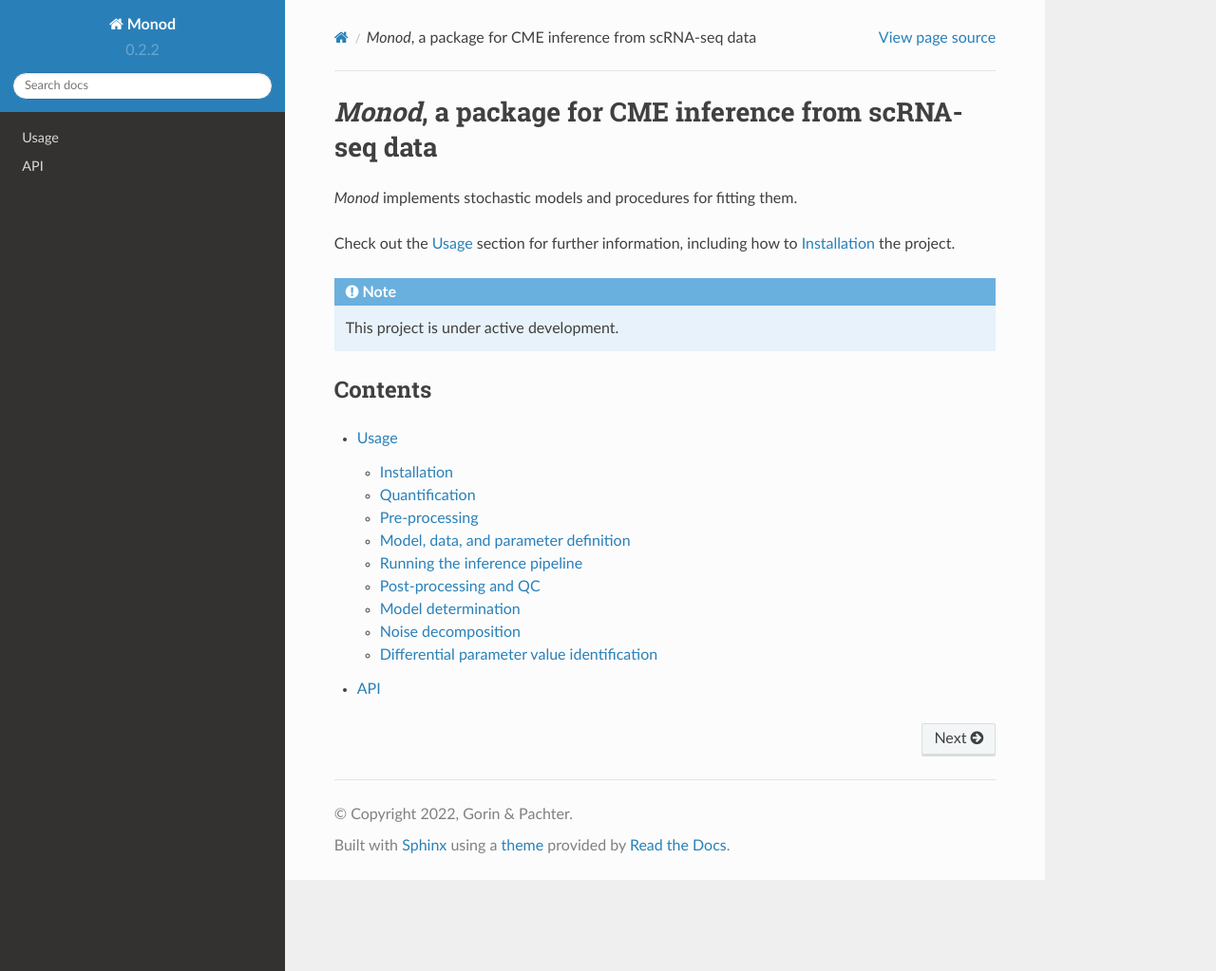
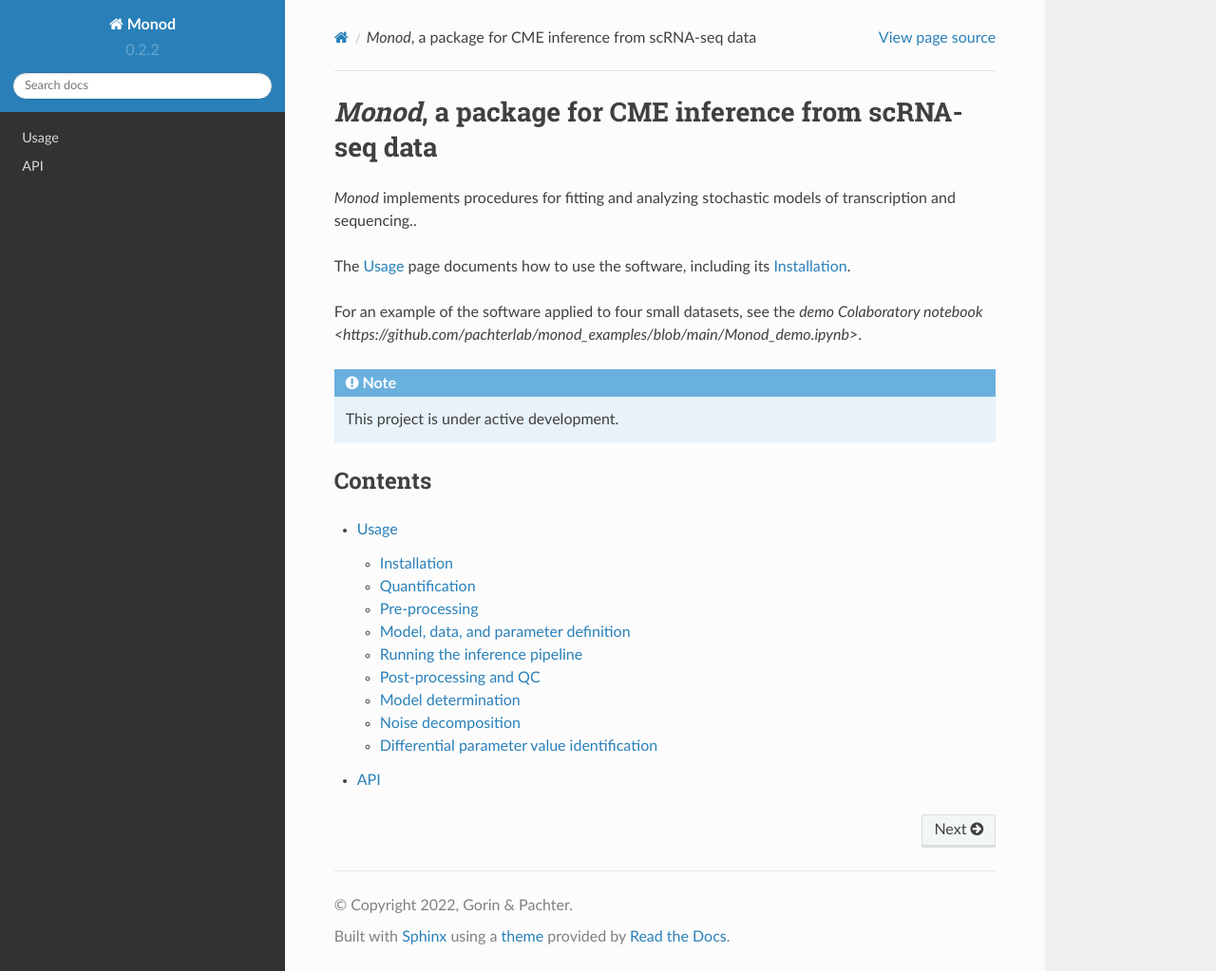
Before and after one commit to pachterlab/monod_examples, a Sphinx documentation site: the page built from docs/source/index.rst, in a window 1280 px wide and 1023 px high. Shown: the whole window at 95% size. Built offline with Sphinx 7.4.7 and the Read the Docs theme 2.0.0, drawn with Linux system fonts in a browser that asks for light colours.

Commit message:
Update index.rst

```diff
--- a/docs/source/index.rst
+++ b/docs/source/index.rst
@@ -1,10 +1,11 @@
 *Monod*, a package for CME inference from scRNA-seq data
 ===================================
 
-*Monod* implements stochastic models and procedures for fitting them.
+*Monod* implements procedures for fitting and analyzing stochastic models of transcription and sequencing..
 
-Check out the :doc:`usage` section for further information, including
-how to :ref:`installation` the project.
+The :doc:`usage` page documents how to use the software, including its :ref:`installation`.
+
+For an example of the software applied to four small datasets, see the `demo Colaboratory notebook <https://github.com/pachterlab/monod_examples/blob/main/Monod_demo.ipynb>`.
 
 .. note::
 
```
